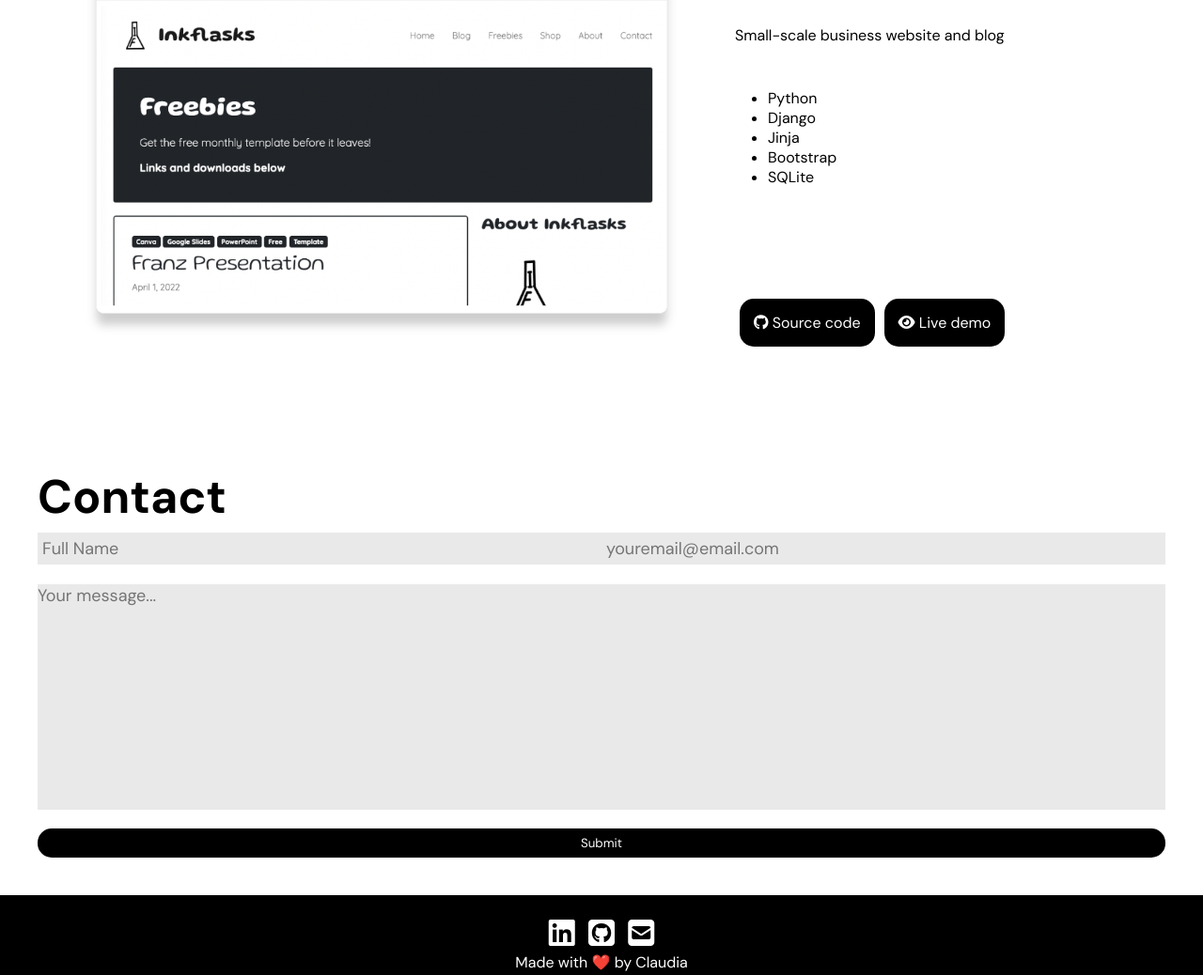
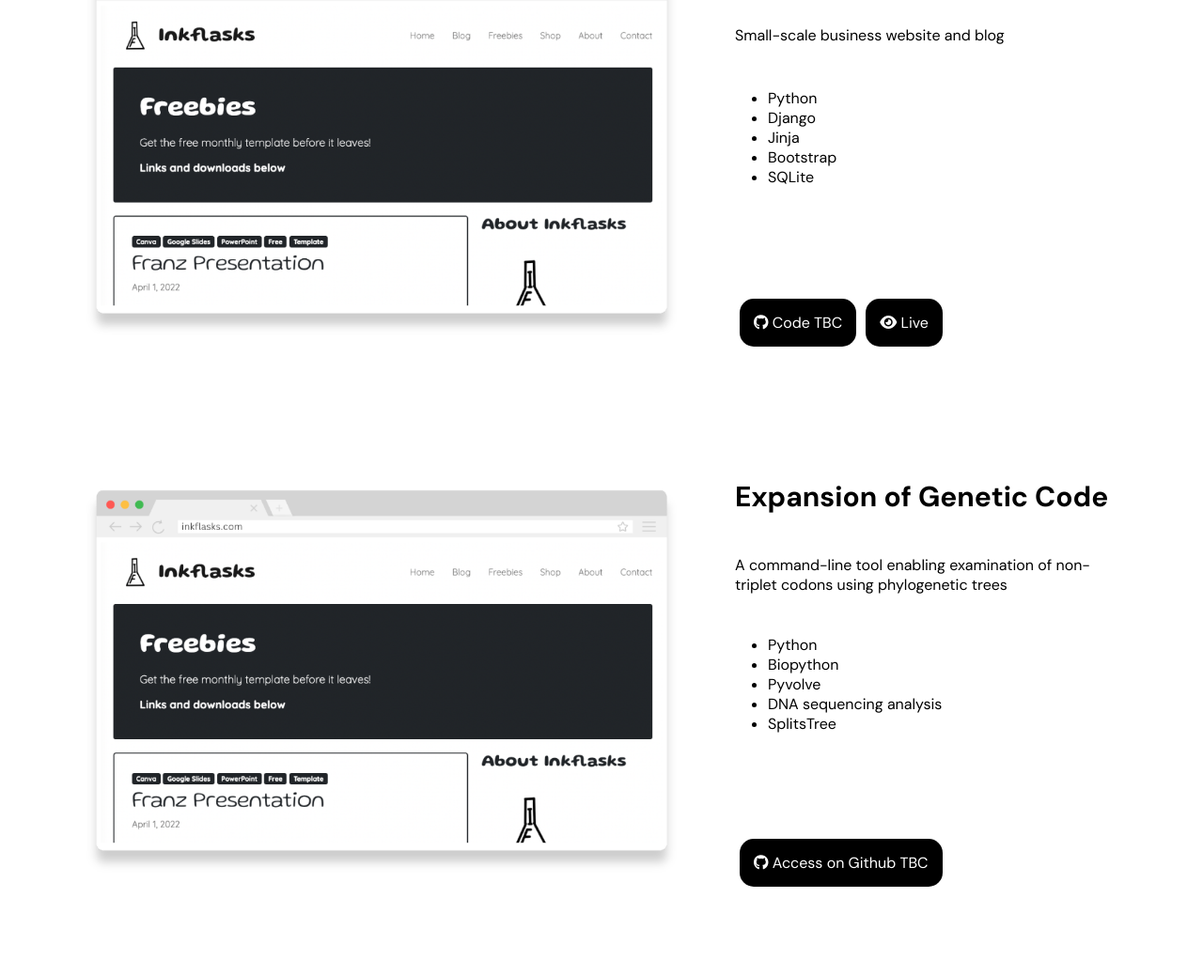
Before and after one commit to claudi-aaa/claudi-aaa.github.io, a plain HTML site: page index.html in a window 1280 px wide. Shown: the part 2033-3071 px from the top of the page at 94% size. Drawn offline with Linux system fonts and the light colour scheme.

Commit message:
Updating project links

```diff
--- a/index.html
+++ b/index.html
@@ -144,8 +144,8 @@
                     </div>
                     <br/>
                     <div class="project-btns">
-                        <a href="#" class="project-btn"><i class="fa-brands fa-github" color="white"></i> Source code</a>
-                        <a href="#" class="project-btn"> <i class="fa-solid fa-eye" color="white"></i> Live demo</a>
+                        <a href="#" class="project-btn"><i class="fa-brands fa-github" color="white"></i> Code TBC</a>
+                        <a href="#" class="project-btn"> <i class="fa-solid fa-eye" color="white"></i> Demo TBC</a>
                     </div>
 
                 </div>
@@ -153,7 +153,6 @@
 
             <div class="project-card">
                 <img class="projectImage" src="images/ifproject.png" alt="placeholder">
-
 
                 <div class="projectText">
                     <h3 class="project-title">Inkflasks</h3>
@@ -169,10 +168,31 @@
                     </div>
                     <br/>
                     <div class="project-btns">
-                        <a href="#" class="project-btn"><i class="fa-brands fa-github" color="white"></i> Source code</a>
-                        <a href="#" class="project-btn"><i class="fa-solid fa-eye" color="white"></i> Live demo</a>
+                        <a href="#" class="project-btn"><i class="fa-brands fa-github" color="white"></i> Code TBC</a>
+                        <a href="https://inkflasks.com" class="project-btn"><i class="fa-solid fa-eye" color="white"></i> Live </a>
                     </div>
+                </div>
+            </div>
 
+            <div class="project-card">
+                <img class="projectImage" src="images/ifproject.png" alt="placeholder">
+
+                <div class="projectText">
+                    <h3 class="project-title">Expansion of Genetic Code</h3>
+                    <p>A command-line tool enabling examination of non-triplet codons using phylogenetic trees</p>
+                    <div class="project-skills">
+                        <ul class="skill-tags">
+                            <li class="skill-tag">Python</li>
+                            <li class="skill-tag">Biopython</li>
+                            <li class="skill-tag">Pyvolve</li>
+                            <li class="skill-tag">DNA sequencing analysis</li>
+                            <li class="skill-tag">SplitsTree</li>
+                        </ul>
+                    </div>
+                    <br/>
+                    <div class="project-btns">
+                        <a href="#" class="project-btn"><i class="fa-brands fa-github" color="white"></i> Access on Github TBC</a>
+                    </div>
                 </div>
             </div>
         </section>
```
